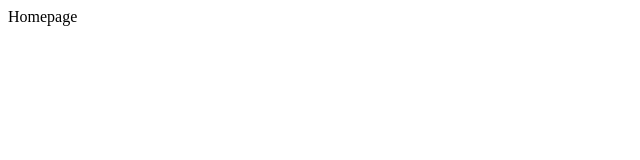
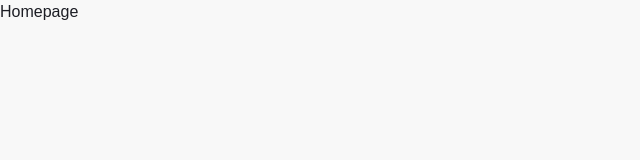
Before and after one commit to albertdang8/landingPage, a React (Vite) app: page / in a window 1280 px wide. Shown: the top 160 px of the page, without its empty margins (0-640 px from the left). Built offline with nearby package versions, Linux system fonts and the light colour scheme; a small style sheet from the web is missing.

Commit message:
reset and root css

```diff
--- a/src/index.css
+++ b/src/index.css
@@ -1,3 +1,69 @@
+@import url('https://api.fonts.coollabs.io/css2?family=Be+Vietnam+Pro:wght@400;500;700&display=swap');
+
 :root {
+    --clr-primary-100: hsl(12, 88%, 59%);
+    --clr-primary-200: hsl(228, 39%, 23%);
 
+    --clr-neutral-100: hsl(227, 12%, 61%);
+    --clr-neutral-200: hsl(233, 12%, 13%);
+    --clr-neutral-300: hsl(13, 100%, 96%);
+    --clr-neutral-400: hsl(0, 0%, 98%);
+
+    --ff-base: 'Be Vietnam Pro', sans-serif;
+
+    --fw-regular: 400;
+    --fw-semi-bold: 500;
+    --fw-bold: 700;
+
+    --fs-200: 0.875rem;
+    --fs-300: 1rem;
+    --fs-400: 1.125rem;
+    --fs-500: 1.375rem;
+    --fs-600: 1.75rem;
+    --fs-700: 3.25rem
 }
+
+html {
+    font-size: 16px;
+    background-color: #f8f8f8;
+}
+
+*,
+*::before,
+*::after {
+    box-sizing: border-box;
+}
+
+* {
+    margin: 0;
+    padding: 0;
+    font: inherit;
+}
+
+body {
+    min-height: 100vh;
+}
+
+img,
+picture,
+svg,
+video {
+    display: block;
+    max-width: 100%;
+}
+
+input,
+textarea,
+button,
+select {
+    font: inherit;
+}
+
+body {
+    color: var(--clr-neutral-200);
+    font-family: var(--ff-base);
+    font-size: var(--fs-300);
+    font-weight: var(--fw-regular);
+    line-height: 1.5;
+    /*may need to vary as you go along*/
+}
```
